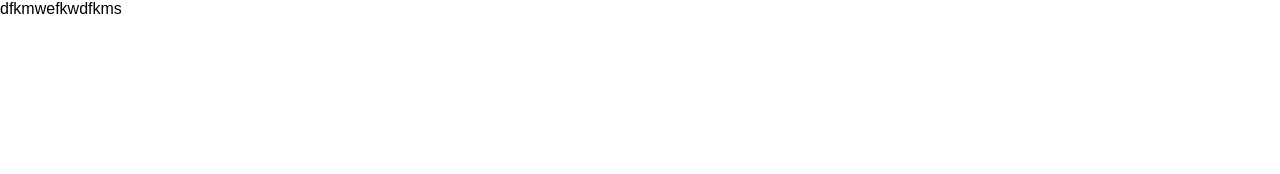
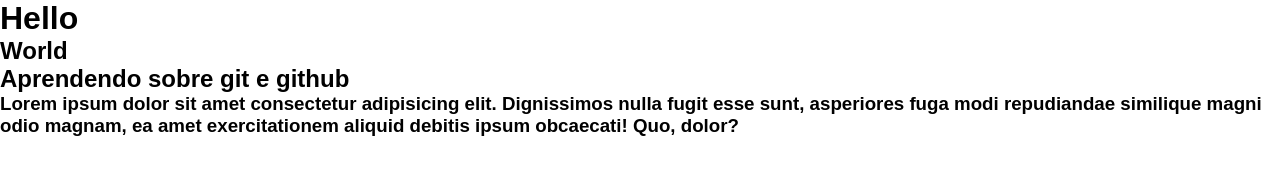
Before and after one commit to MauroLucasSouza1150/curso-git, a plain HTML site: page index.html in a window 1280 px wide. Drawn offline with Linux system fonts and the light colour scheme.

Commit message:
Revert "Fazendo o caos"
This reverts commit 4c4ea4e659f3bbaf02225f1406c09a0b456154d3.

```diff
--- a/index.html
+++ b/index.html
@@ -7,6 +7,9 @@
     <link rel="stylesheet" href="style.css">
 </head>
 <body>
-    dfkmwefkwdfkms
+    <h1>Hello</h1>
+    <h2>World</h2>
+    <h2>Aprendendo sobre git e github</h2>
+    <h3>Lorem ipsum dolor sit amet consectetur adipisicing elit. Dignissimos nulla fugit esse sunt, asperiores fuga modi repudiandae similique magni odio magnam, ea amet exercitationem aliquid debitis ipsum obcaecati! Quo, dolor?</h3>
 </body>
 </html>
```
